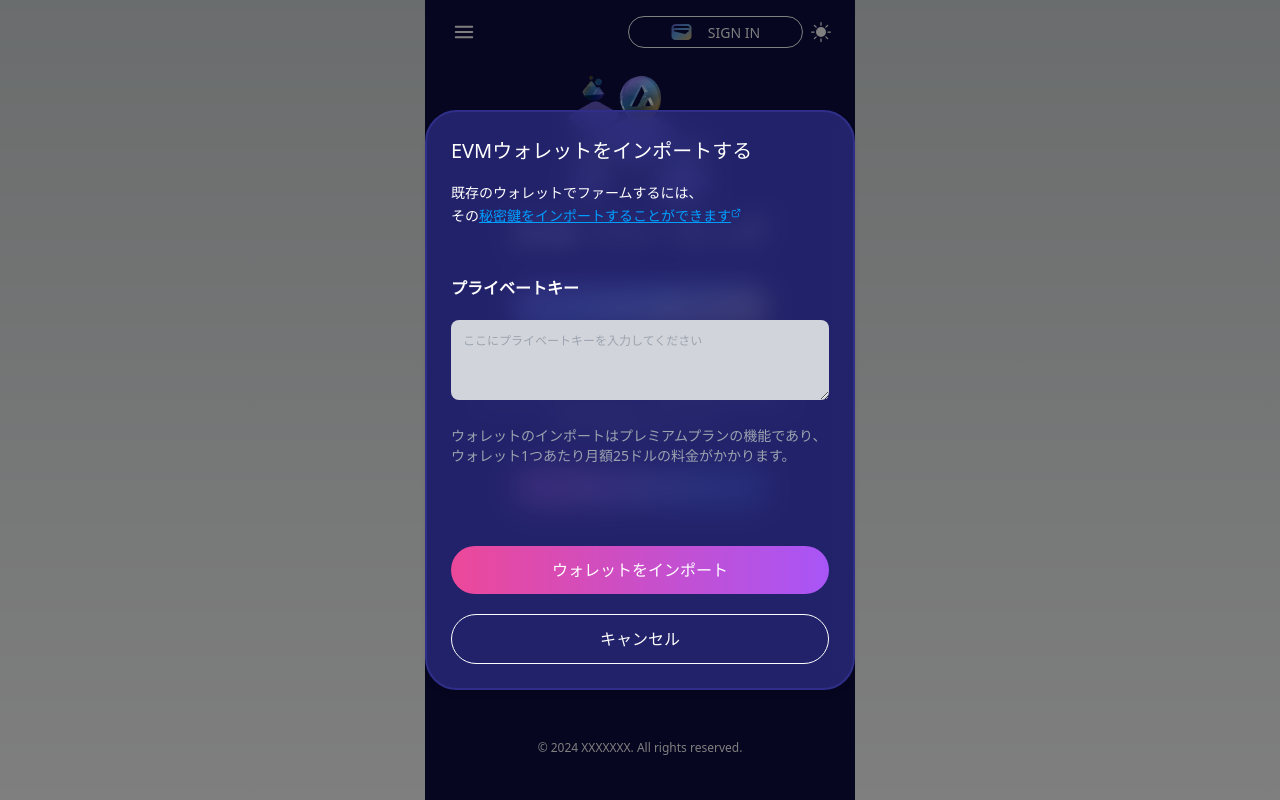
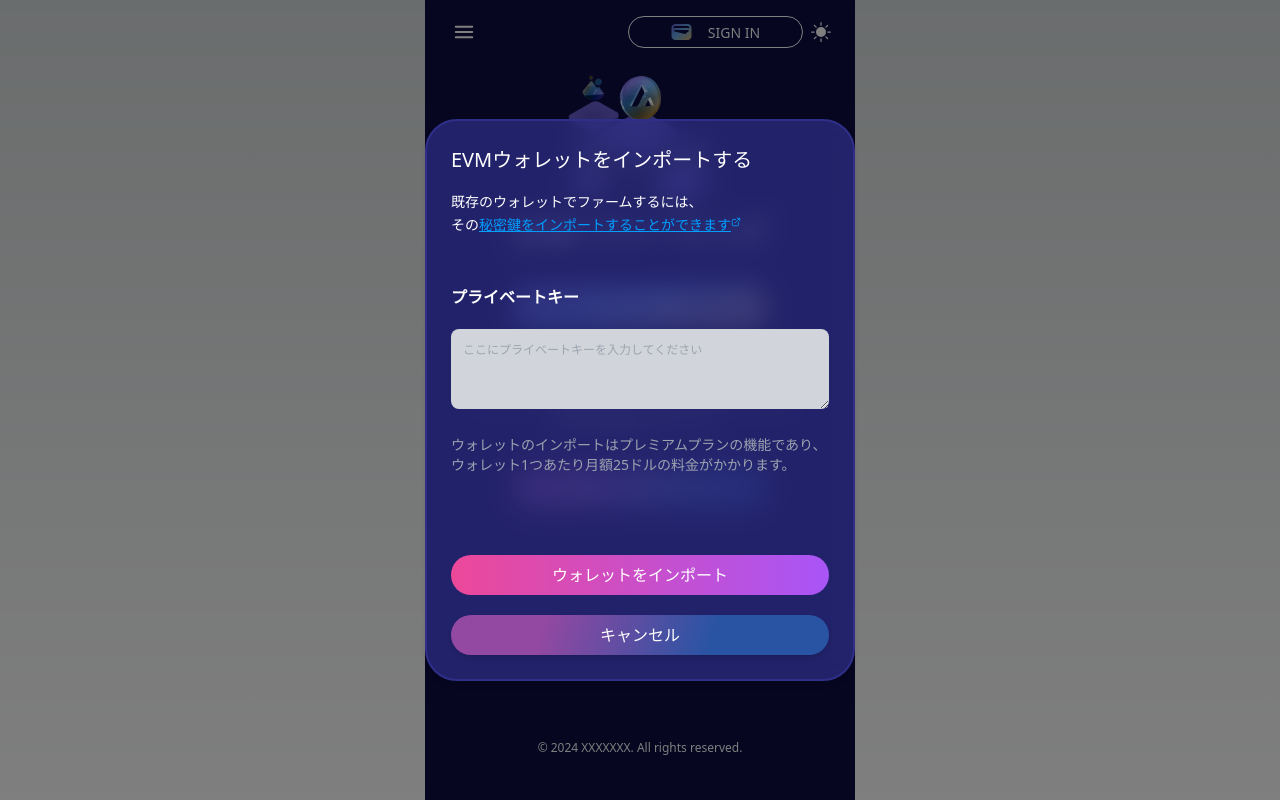
Before and after one commit to xmccopy/evm_farming, a Next.js app: page /dashboard in a window 1280 px wide. Both pictures are taken after a click on the button "+ ウォレットをインポート". Built offline with nearby package versions, Linux system fonts and the light colour scheme.

Commit message:
fix: style

```diff
--- a/app/(page)/dashboard/page.tsx
+++ b/app/(page)/dashboard/page.tsx
@@ -72,13 +72,13 @@ export default function Dashboard() {
                         </p>
                         <button
                             onClick={() => { handleImport(); toggleModal(); }}
-                            className="w-full py-3 rounded-full mb-5 text-white bg-gradient-to-r from-pink-500 to-purple-500 hover:from-pink-600 hover:to-purple-600"
+                            className="w-full py-2 rounded-full mb-5 text-white bg-gradient-to-r from-pink-500 to-purple-500 hover:from-pink-600 hover:to-purple-600"
                         >
                             ウォレットをインポート
                         </button>
                         <button onClick={toggleModal}
-                            className="w-full py-3 rounded-full text-white bg-transparent border border-white hover:bg-white hover:text-indigo-900"
-                        >
+                            className="w-full py-2 rounded-full text-white bg-[linear-gradient(107.21deg,_#9348A2_24.43%,_#2954A3_68.95%)] hover:bg-[linear-gradient(200.21deg,_#9348A2_24.43%,_#2954A3_68.95%)] shadow-md transition-all duration-1000 ease-in-out hover:ease-out"
+                            >
                             キャンセル
                         </button>
                     </div>
```
